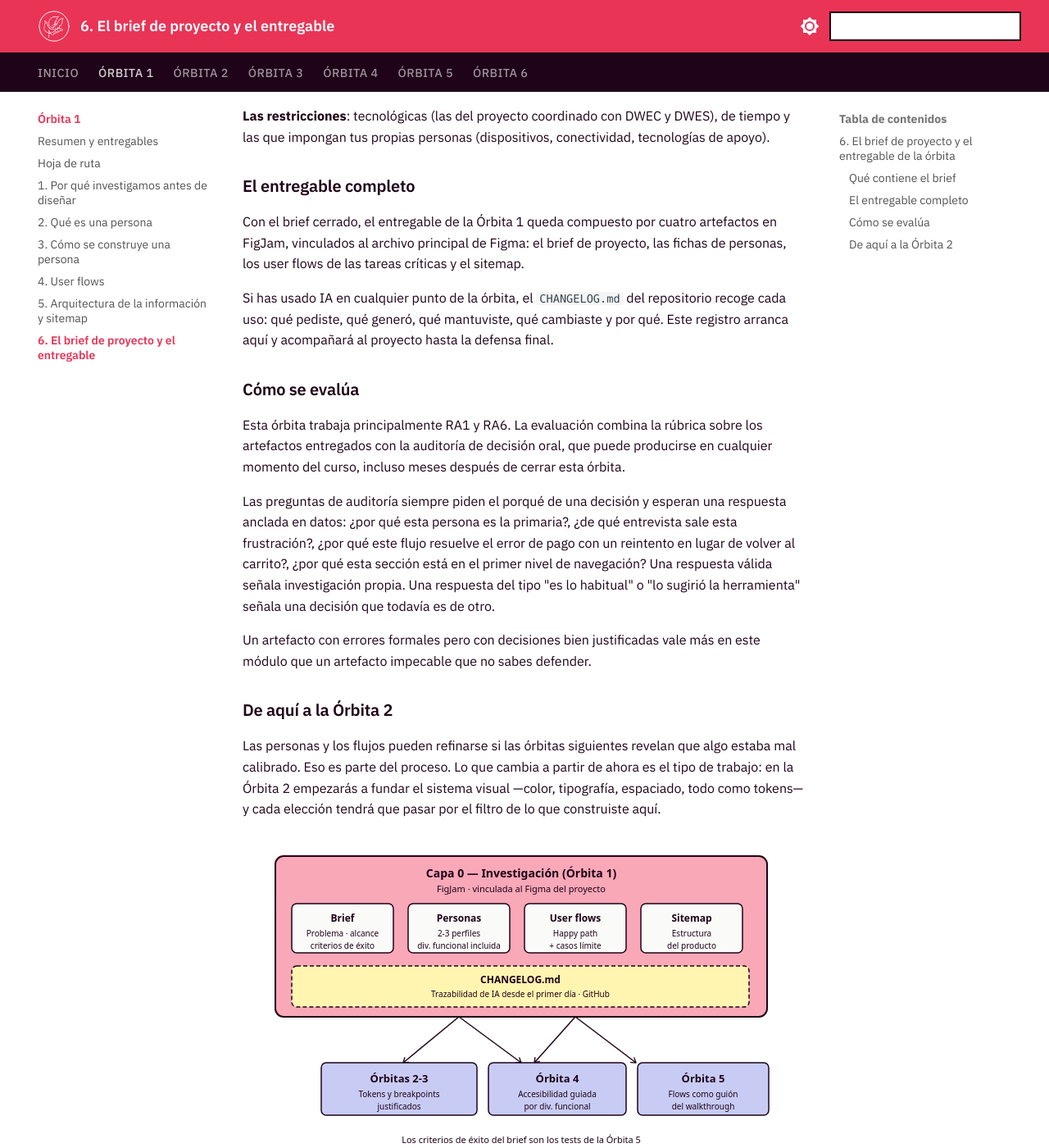
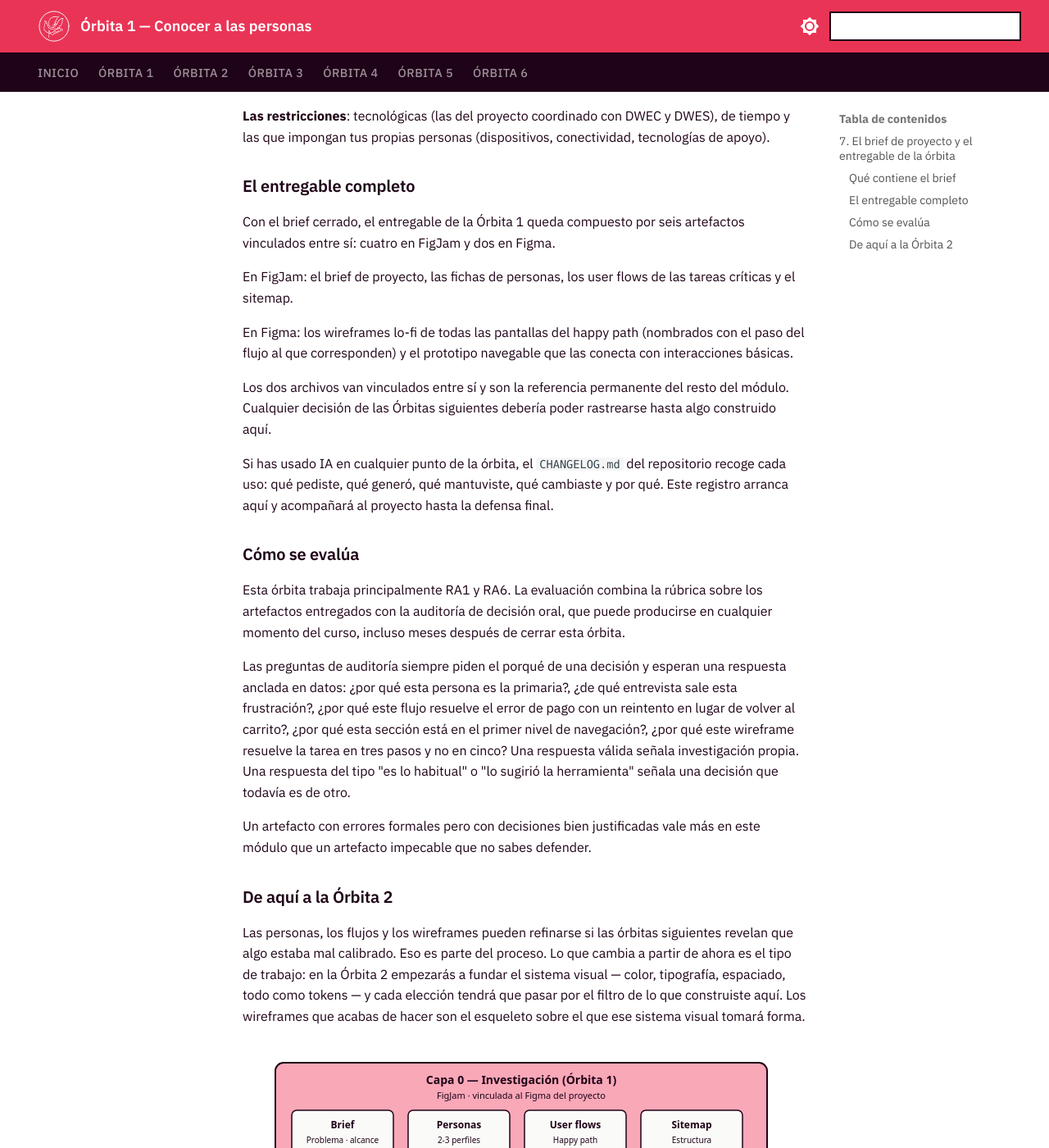
Before and after one commit to envasador/diseno-interfaces-web, an MkDocs documentation site: the page built from docs/orbitas/orbita1/07_brief_y_entregable.md, in a window 1280 px wide and 1400 px high, scrolled down 886 px. Shown: the whole window at 82% size. Built offline with MkDocs 1.6.1 and Material for MkDocs 9.7.7, drawn with Linux system fonts in a browser that asks for light colours; some of the changed text lies outside the part shown.

Commit message:
Curso 2026 | 2027 - Nuevas órbitas.

```diff
--- a/docs/orbitas/orbita1/06_brief_y_entregable.md
+++ b/docs/orbitas/orbita1/07_brief_y_entregable.md
@@ -1,6 +1,6 @@
 # Órbita 1 — Conocer a las personas
 
-## 6. El brief de proyecto y el entregable de la órbita
+## 7. El brief de proyecto y el entregable de la órbita
 
 El brief de proyecto es el documento que define qué vas a construir, para quién y con qué criterios sabrás que funciona. Es el primero en orden lógico y el último en cerrarse, porque sus contenidos se van completando con lo que la investigación revela: empiezas con una hipótesis y terminas con una definición respaldada por datos.
 
@@ -20,7 +20,13 @@
 
 ### El entregable completo
 
-Con el brief cerrado, el entregable de la Órbita 1 queda compuesto por cuatro artefactos en FigJam, vinculados al archivo principal de Figma: el brief de proyecto, las fichas de personas, los user flows de las tareas críticas y el sitemap.
+Con el brief cerrado, el entregable de la Órbita 1 queda compuesto por seis artefactos vinculados entre sí: cuatro en FigJam y dos en Figma.
+
+En FigJam: el brief de proyecto, las fichas de personas, los user flows de las tareas críticas y el sitemap.
+
+En Figma: los wireframes lo-fi de todas las pantallas del happy path (nombrados con el paso del flujo al que corresponden) y el prototipo navegable que las conecta con interacciones básicas.
+
+Los dos archivos van vinculados entre sí y son la referencia permanente del resto del módulo. Cualquier decisión de las Órbitas siguientes debería poder rastrearse hasta algo construido aquí.
 
 Si has usado IA en cualquier punto de la órbita, el `CHANGELOG.md` del repositorio recoge cada uso: qué pediste, qué generó, qué mantuviste, qué cambiaste y por qué. Este registro arranca aquí y acompañará al proyecto hasta la defensa final.
 
@@ -28,12 +34,12 @@
 
 Esta órbita trabaja principalmente RA1 y RA6. La evaluación combina la rúbrica sobre los artefactos entregados con la auditoría de decisión oral, que puede producirse en cualquier momento del curso, incluso meses después de cerrar esta órbita.
 
-Las preguntas de auditoría siempre piden el porqué de una decisión y esperan una respuesta anclada en datos: ¿por qué esta persona es la primaria?, ¿de qué entrevista sale esta frustración?, ¿por qué este flujo resuelve el error de pago con un reintento en lugar de volver al carrito?, ¿por qué esta sección está en el primer nivel de navegación? Una respuesta válida señala investigación propia. Una respuesta del tipo "es lo habitual" o "lo sugirió la herramienta" señala una decisión que todavía es de otro.
+Las preguntas de auditoría siempre piden el porqué de una decisión y esperan una respuesta anclada en datos: ¿por qué esta persona es la primaria?, ¿de qué entrevista sale esta frustración?, ¿por qué este flujo resuelve el error de pago con un reintento en lugar de volver al carrito?, ¿por qué esta sección está en el primer nivel de navegación?, ¿por qué este wireframe resuelve la tarea en tres pasos y no en cinco? Una respuesta válida señala investigación propia. Una respuesta del tipo "es lo habitual" o "lo sugirió la herramienta" señala una decisión que todavía es de otro.
 
 Un artefacto con errores formales pero con decisiones bien justificadas vale más en este módulo que un artefacto impecable que no sabes defender.
 
 ### De aquí a la Órbita 2
 
-Las personas y los flujos pueden refinarse si las órbitas siguientes revelan que algo estaba mal calibrado. Eso es parte del proceso. Lo que cambia a partir de ahora es el tipo de trabajo: en la Órbita 2 empezarás a fundar el sistema visual —color, tipografía, espaciado, todo como tokens— y cada elección tendrá que pasar por el filtro de lo que construiste aquí.
+Las personas, los flujos y los wireframes pueden refinarse si las órbitas siguientes revelan que algo estaba mal calibrado. Eso es parte del proceso. Lo que cambia a partir de ahora es el tipo de trabajo: en la Órbita 2 empezarás a fundar el sistema visual — color, tipografía, espaciado, todo como tokens — y cada elección tendrá que pasar por el filtro de lo que construiste aquí. Los wireframes que acabas de hacer son el esqueleto sobre el que ese sistema visual tomará forma.
 
 ![El entregable de la Órbita 1 como capa 0 del design system](img/orbita1_06_esquema_entregable.svg)
```
Also changed, not shown: docs/orbitas/orbita1/06_wireframes.md (added, +37 -0 lines).
